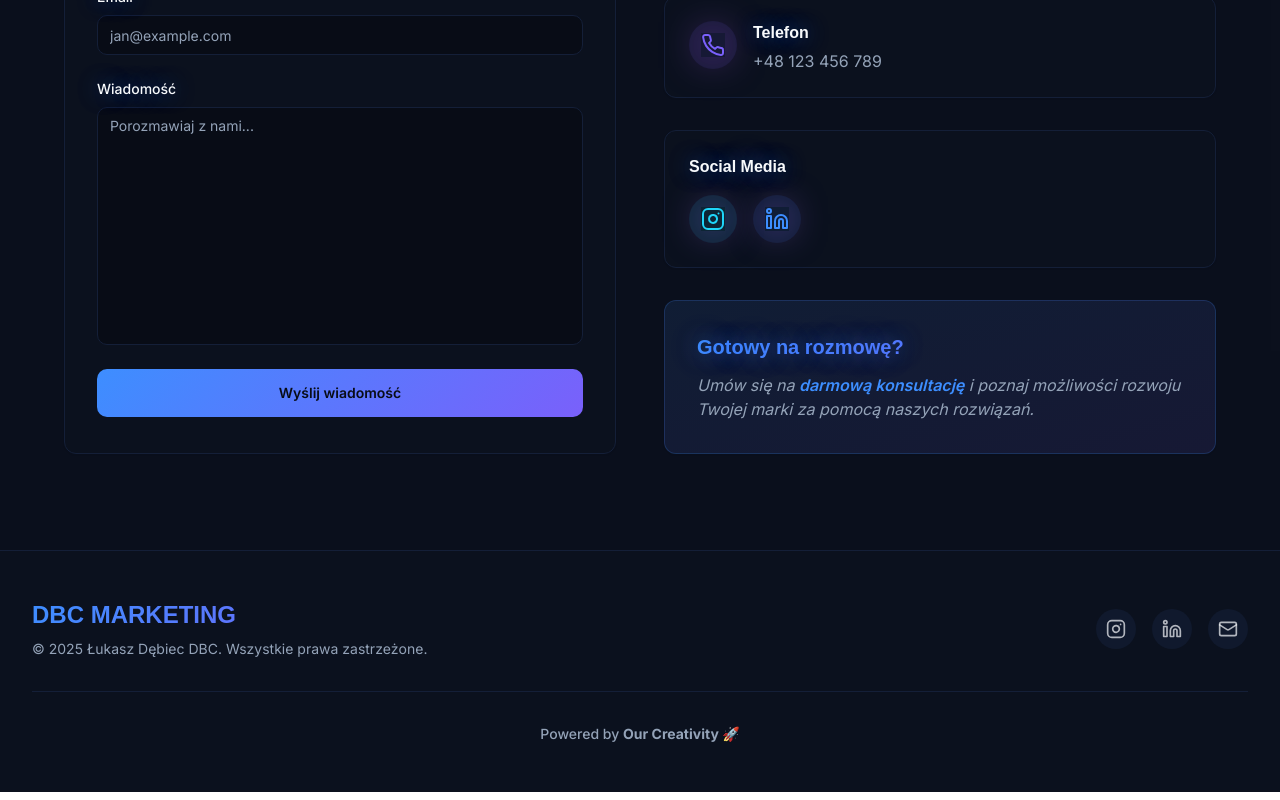
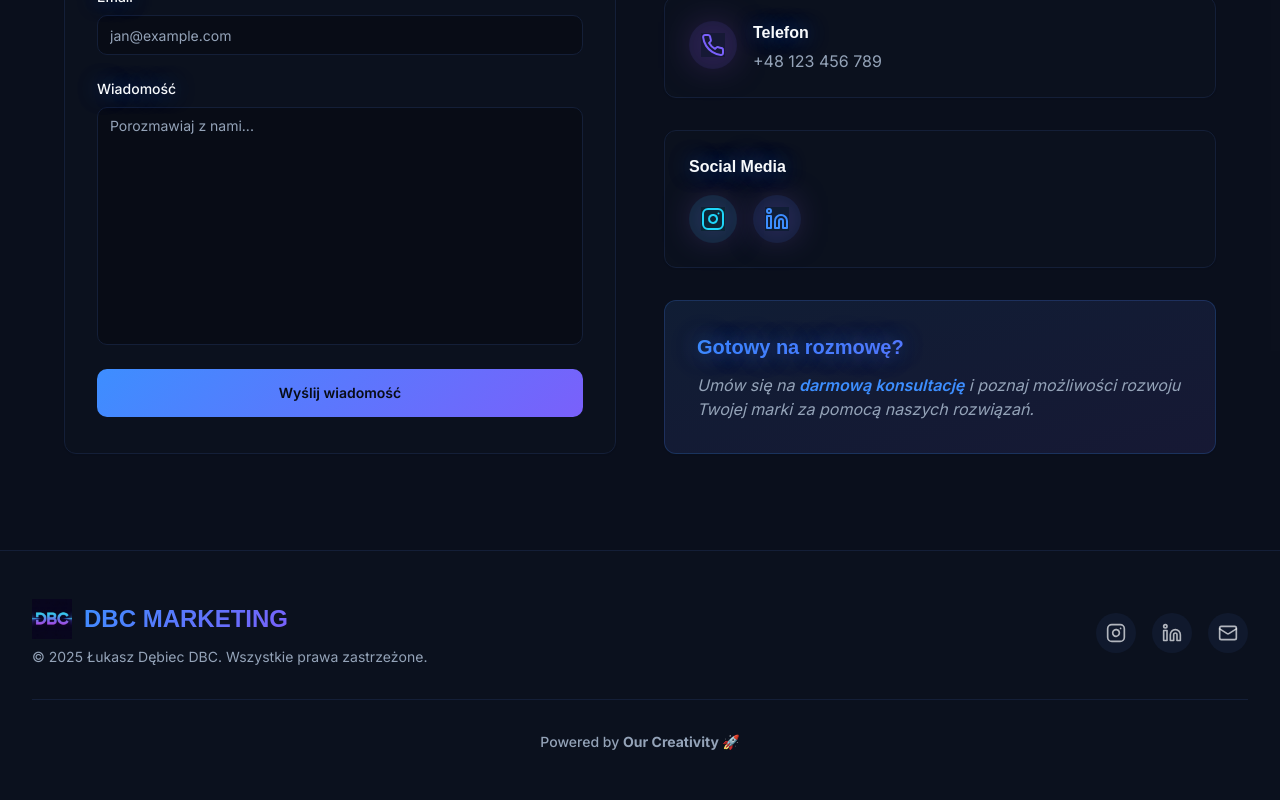
Before and after one commit to zosiaszy/luzo-cosmic-agency, a React (Vite) app: page / in a window 1280 px wide. Shown: the part 5238-6038 px from the top of the page. Built offline with nearby package versions, Linux system fonts and the light colour scheme; the HTML template or start-up script is replaced by a standard one.

Commit message:
Add icon to footer

```diff
--- a/src/components/Footer.tsx
+++ b/src/components/Footer.tsx
@@ -1,4 +1,5 @@
 import { Instagram, Linkedin, Mail } from "lucide-react";
+import dbcIcon from "@/assets/dbc-icon.png";
 
 const Footer = () => {
   const currentYear = new Date().getFullYear();
@@ -9,9 +10,16 @@ const Footer = () => {
         <div className="flex flex-col md:flex-row justify-between items-center space-y-6 md:space-y-0">
           {/* Logo and Copyright */}
           <div className="text-center md:text-left">
-            <h3 className="text-2xl font-display font-bold text-gradient mb-2">
-              DBC MARKETING
-            </h3>
+            <div className="flex items-center justify-center md:justify-start gap-3 mb-2">
+              <img
+                src={dbcIcon}
+                alt="DBC Marketing Logo"
+                className="w-10 h-10 animate-pulse-slow"
+              />
+              <h3 className="text-2xl font-display font-bold text-gradient">
+                DBC MARKETING
+              </h3>
+            </div>
             <p className="text-sm text-muted-foreground">
               © {currentYear} Łukasz Dębiec DBC. Wszystkie prawa zastrzeżone.
             </p>
```
Also changed, not shown: src/assets/dbc-icon.png (added).
